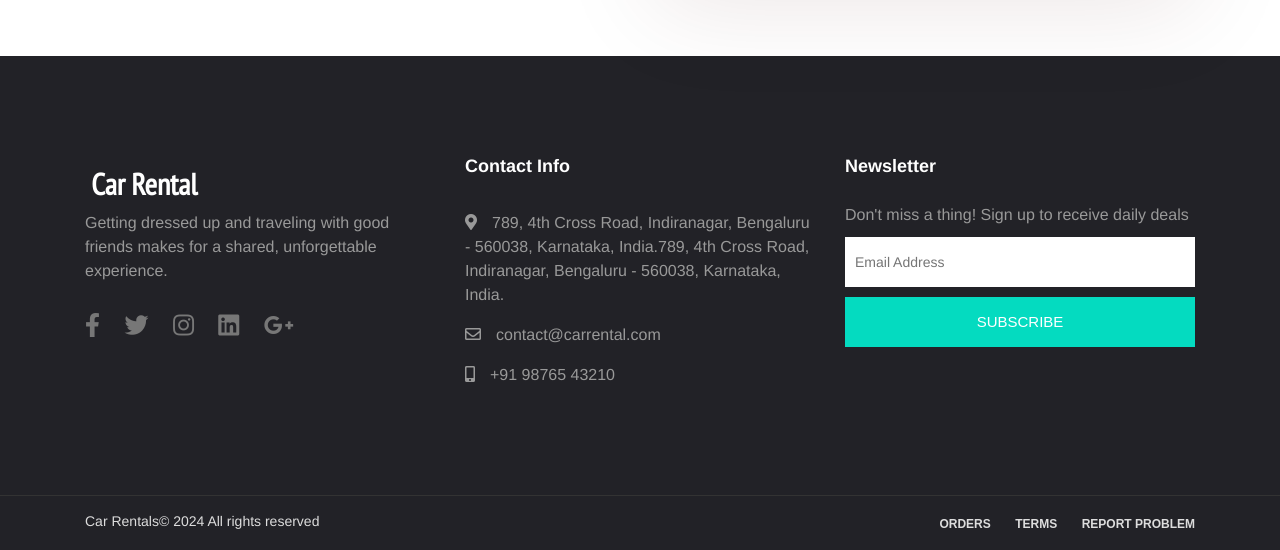
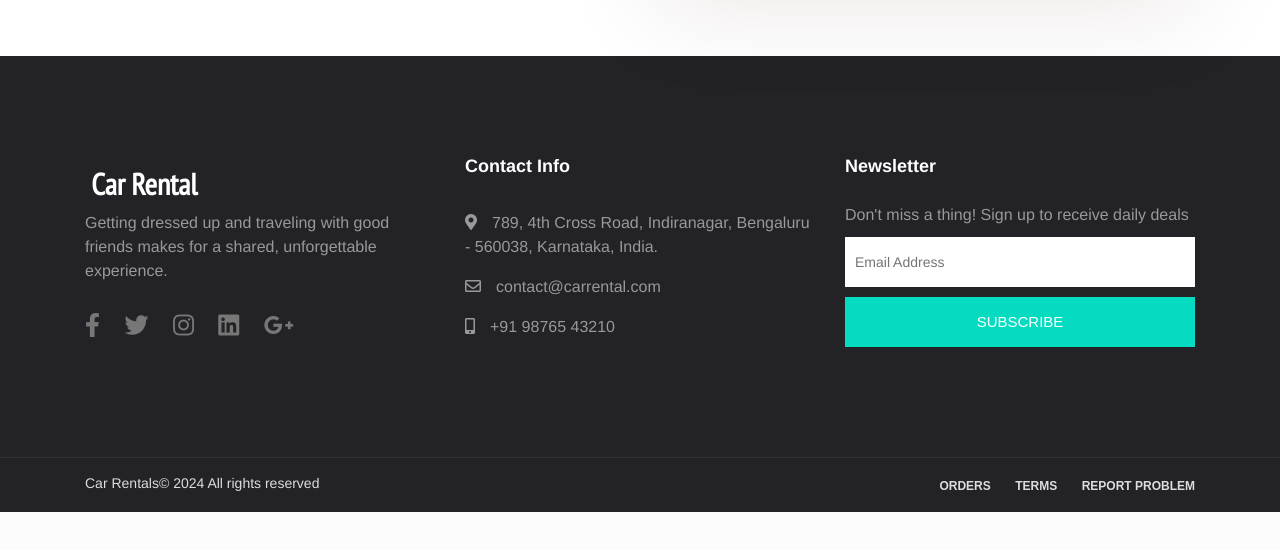
Before and after one commit to SudeepGowda55/Car-Rental-Website, a PHP site: page / in a window 1280 px wide. Shown: the part 3775-4325 px from the top of the page. After the commit the page ends 4287 px from the top, so only its background shows below. Run offline with PHP 8.4, Linux system fonts and the light colour scheme; data comes from the database, SQL or seed files in the repository.

Commit message:
Update index.php

```diff
--- a/index.php
+++ b/index.php
@@ -309,9 +309,6 @@
                             <i class="fas fa-map-marker-alt"></i>789, 4th Cross Road,
 Indiranagar,
 Bengaluru - 560038,
-Karnataka, India.789, 4th Cross Road,
-Indiranagar,
-Bengaluru - 560038,
 Karnataka, India.
                         </li>
                         <li>
```
